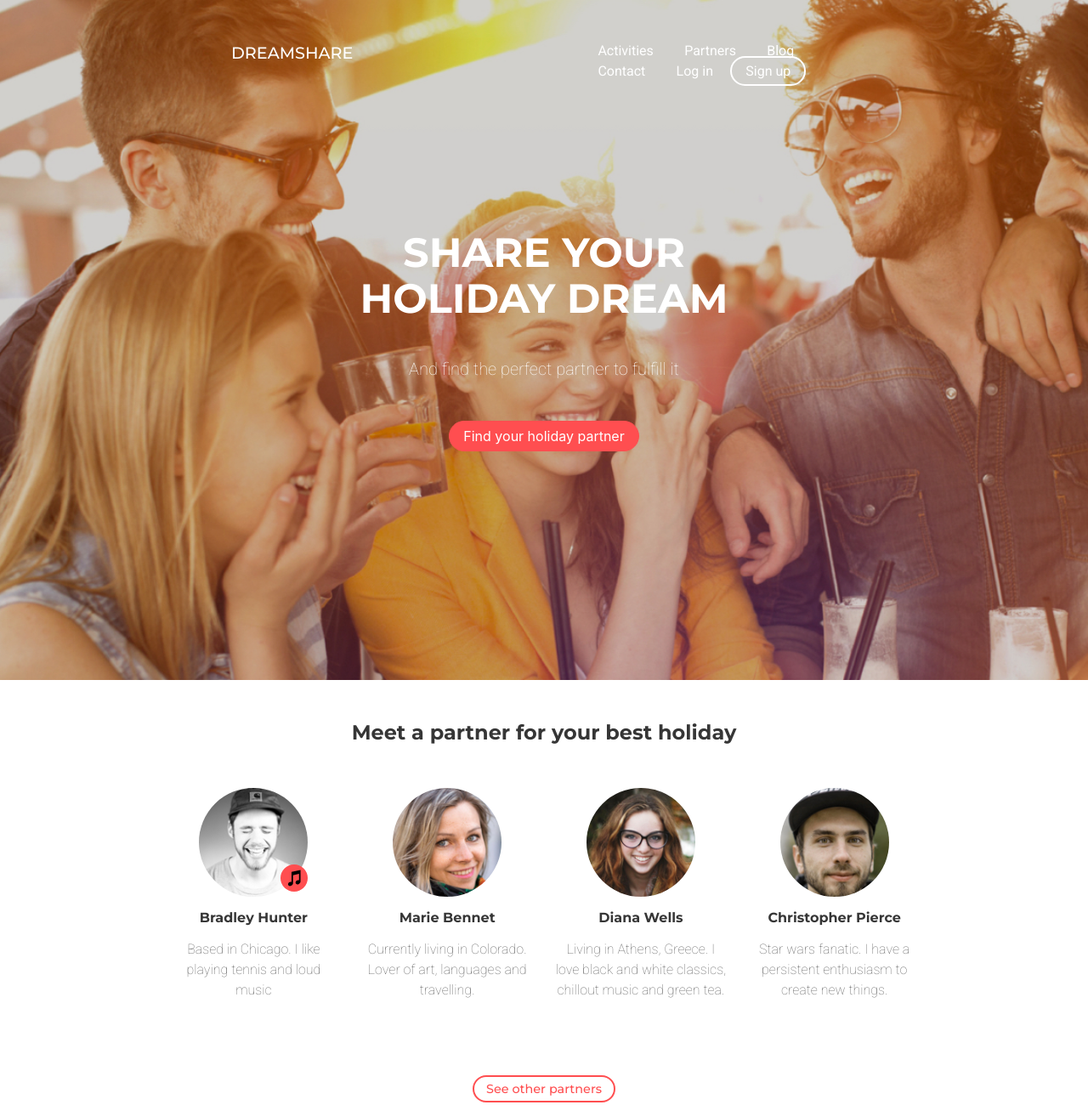
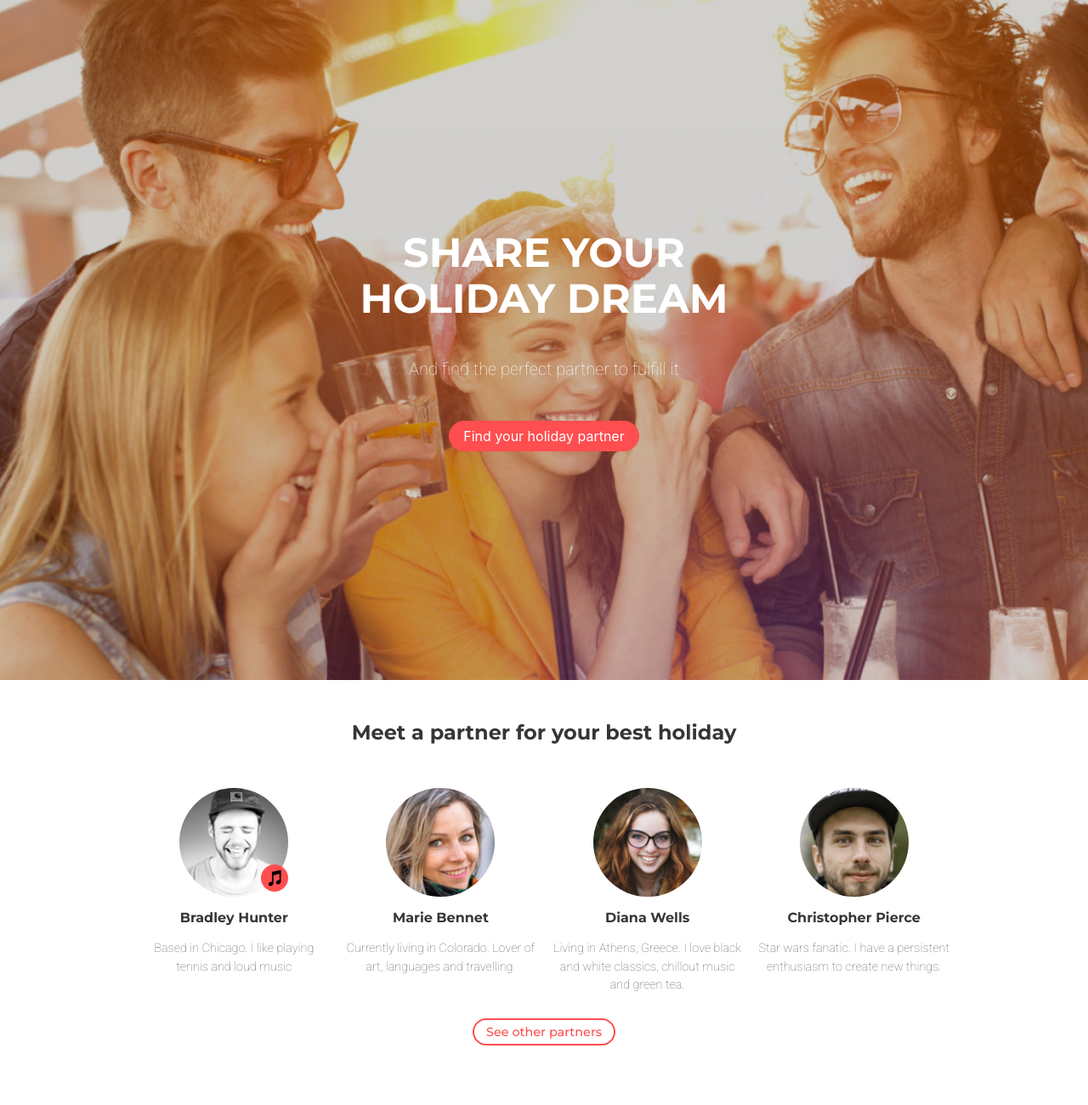
Before and after one commit to MarlonDemas/dreamshare, a plain HTML site: page index.html in a window 1280 px wide. Shown: the whole page at 85% size. After the commit the page ends 1278 px from the top, so only its background shows below. Drawn offline with Linux system fonts and the light colour scheme.

Commit message:
completed second section

```diff
--- a/index.html
+++ b/index.html
@@ -13,18 +13,6 @@
 
 <body>
     <header class="hero is-fullheight">
-        <nav class="nav has-text-white">
-            <h2 class="is-uppercase">Dreamshare</h2>
-
-            <ul>
-                <a href="">Activities</a>
-                <a href="">Partners</a>
-                <a href="">Blog</a>
-                <a href="">Contact</a>
-                <a href="">Log in</a>
-                <a href="" id="signUp">Sign up</a>
-            </ul>
-        </nav>
         <div class="hero-body">
             <div class="container has-text-centered">
                 <h1 class="title is-uppercase has-text-white has-text-weight-bold is-1">Share your holiday dream</h1>
--- a/sass/partials/_base.scss
+++ b/sass/partials/_base.scss
@@ -4,27 +4,6 @@ body {
         background-size: cover;
         background-attachment: fixed;
         font-family: $montserrat;
-        nav {
-            position: fixed;
-            display: flex;
-            padding: 3em 17em;
-            h2 {
-                font-size: 1.2em;
-            }
-            ul {
-                padding-left: 17em;
-                a {
-                    padding: .4em 1em;
-                    color: white;
-                    font-family: $roboto;
-                    font-weight: 400;
-                }
-                #signUp {
-                    border: 2px solid white;
-                    border-radius: 2em;
-                }
-            }
-        }
         h1 {
             margin: auto;
             width: 40%;
@@ -44,7 +23,7 @@ body {
     }
     .section {
         .container {
-            max-width: 72%;
+            max-width: 77%;
             h2 {
                 font-family: $montserrat !important;
                 margin-bottom: 2em;
@@ -79,17 +58,18 @@ body {
                 font-family: $roboto;
                 font-weight: 100 !important;
                 color: $grey;
+                font-size: 0.9em;
             }
             .column {
                 padding: 0 !important;
-                margin: 1em 0.75em;
+                margin: 1em 0.5em !important;
             }
             .button {
                 color: $pink;
                 border-color: $pink;
                 border-width: 2px;
                 display: block;
-                margin: 5em auto;
+                margin: auto;
                 font-family: $montserrat;
                 font-weight: 500 !important;
                 font-size: 0.9em;
```
Also changed, not shown: css/main.css, 1 other file. Lines whose indentation alone changed are shown as unchanged.
